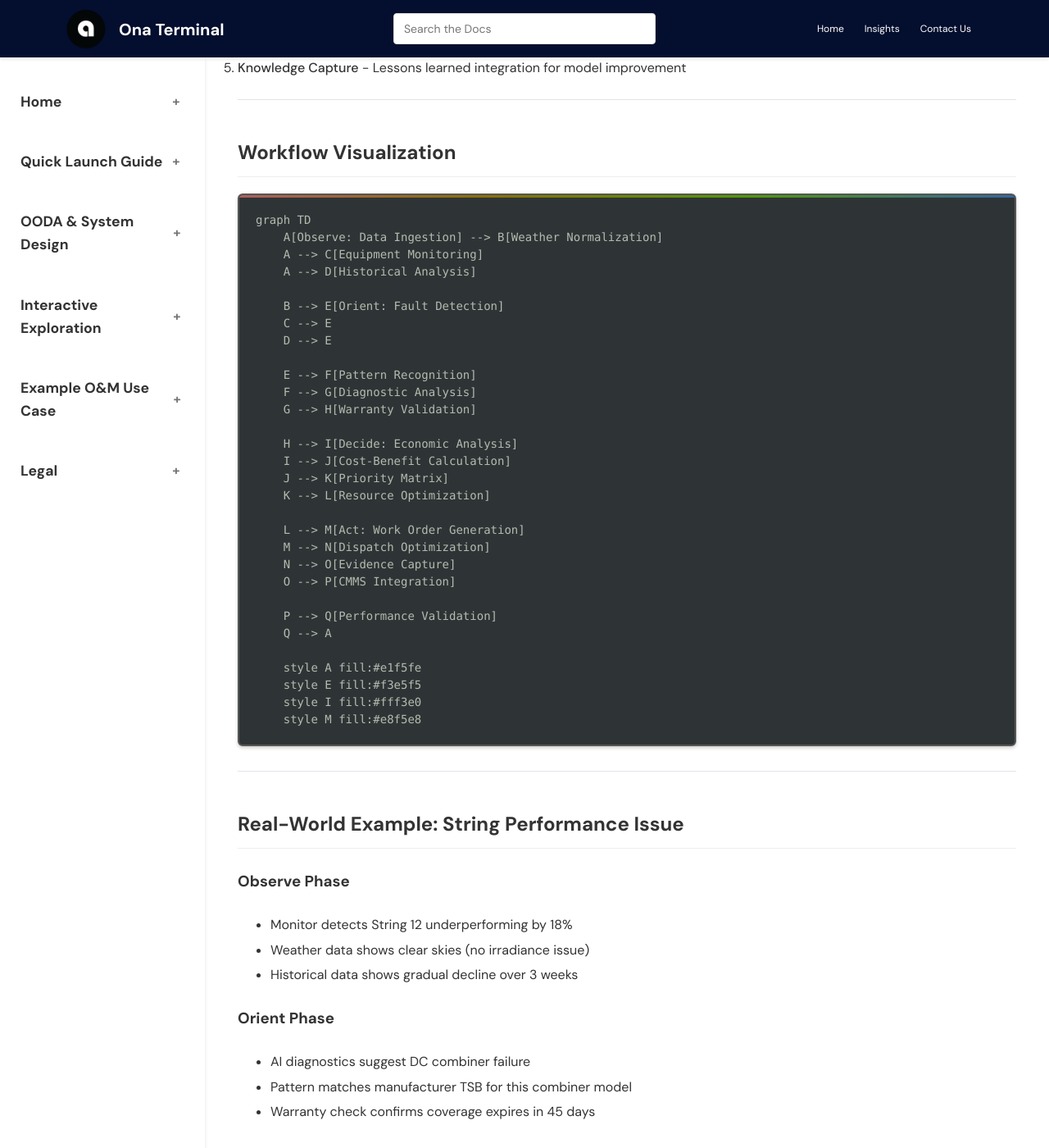
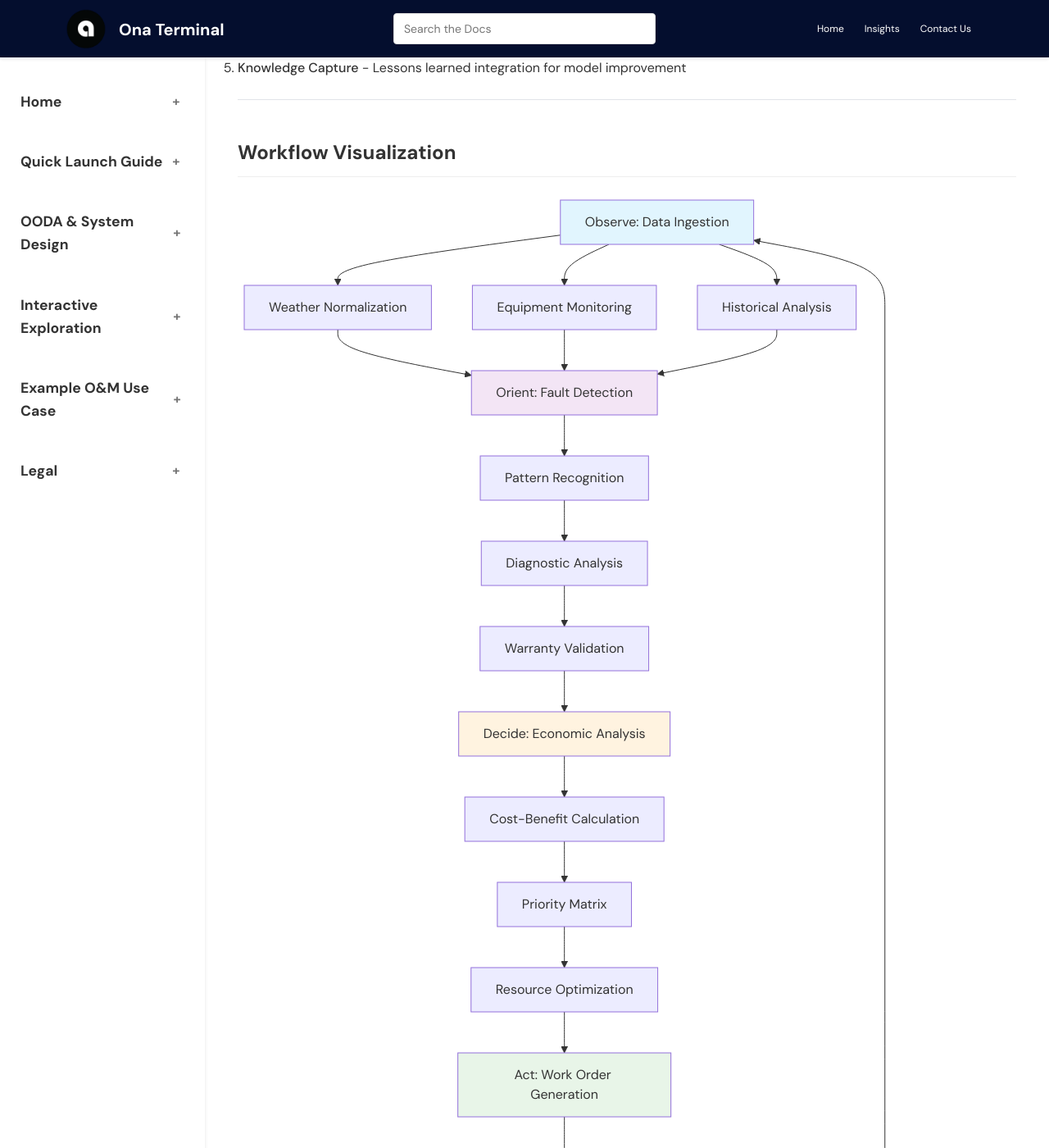
Before and after one commit to AsobaCloud/asobacode.github.io, a Jekyll site: the page built from agentic-workflow.md, in a window 1280 px wide and 1400 px high, scrolled down 4470 px. Shown: the whole window at 82% size. Built offline with Jekyll 4.4.1, drawn with Linux system fonts in a browser that asks for light colours; comment, search, counter and statistics services are not loaded; some of the changed text lies outside the part shown.

Commit message:
Fix Mermaid diagram rendering in agentic workflow doc

````diff
--- a/agentic-workflow.md
+++ b/agentic-workflow.md
@@ -180,7 +180,7 @@ Traditional O&M is **reactive**: equipment fails → scramble to fix → high co
 
 ## Workflow Visualization
 
-```mermaid
+<div class="mermaid">
 graph TD
     A[Observe: Data Ingestion] --> B[Weather Normalization]
     A --> C[Equipment Monitoring]
@@ -211,7 +211,12 @@ graph TD
     style E fill:#f3e5f5
     style I fill:#fff3e0
     style M fill:#e8f5e8
-```
+</div>
+
+<script type="module">
+  import mermaid from 'https://cdn.jsdelivr.net/npm/mermaid@10/dist/mermaid.esm.min.mjs';
+  mermaid.initialize({ startOnLoad: true });
+</script>
 
 ---
 
````
